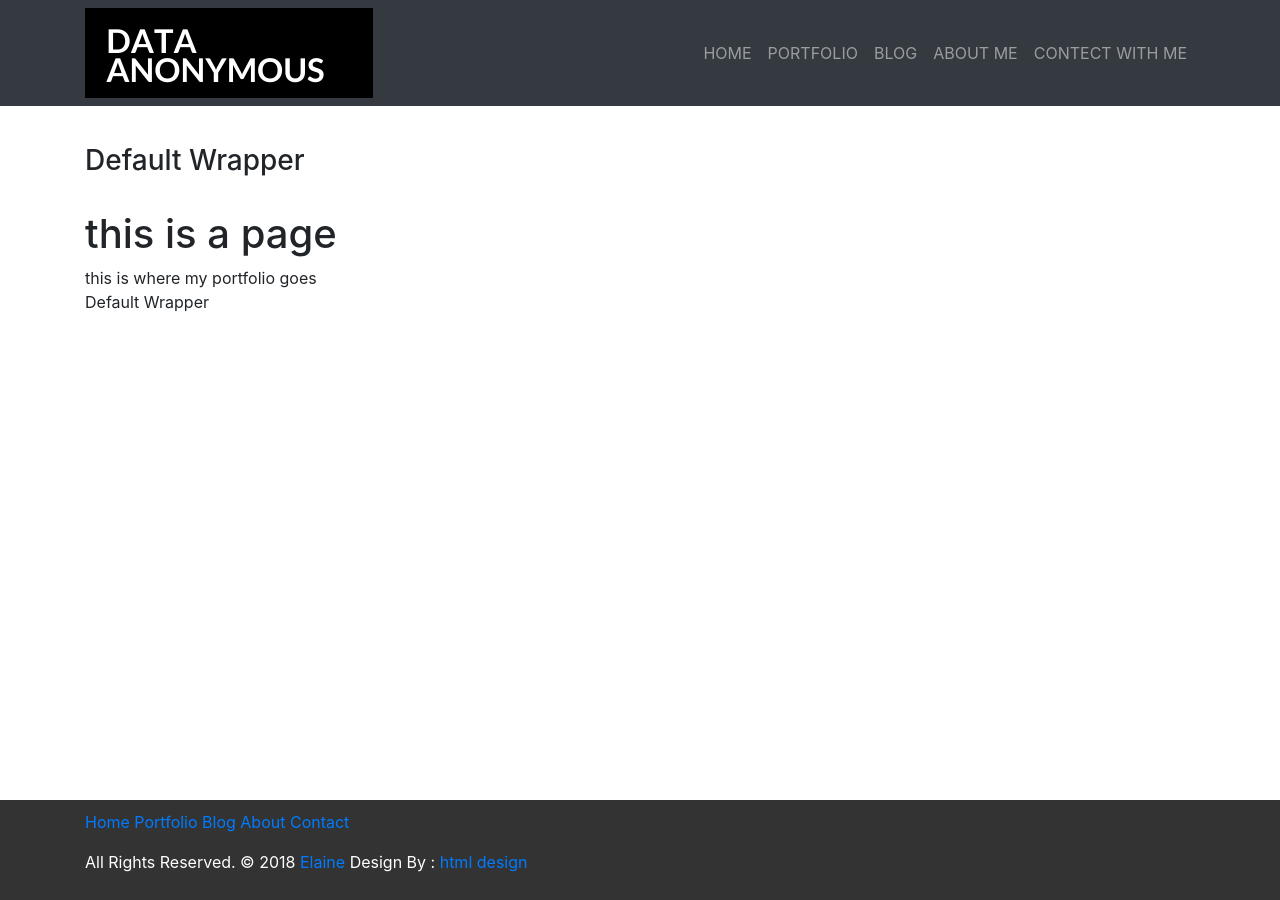
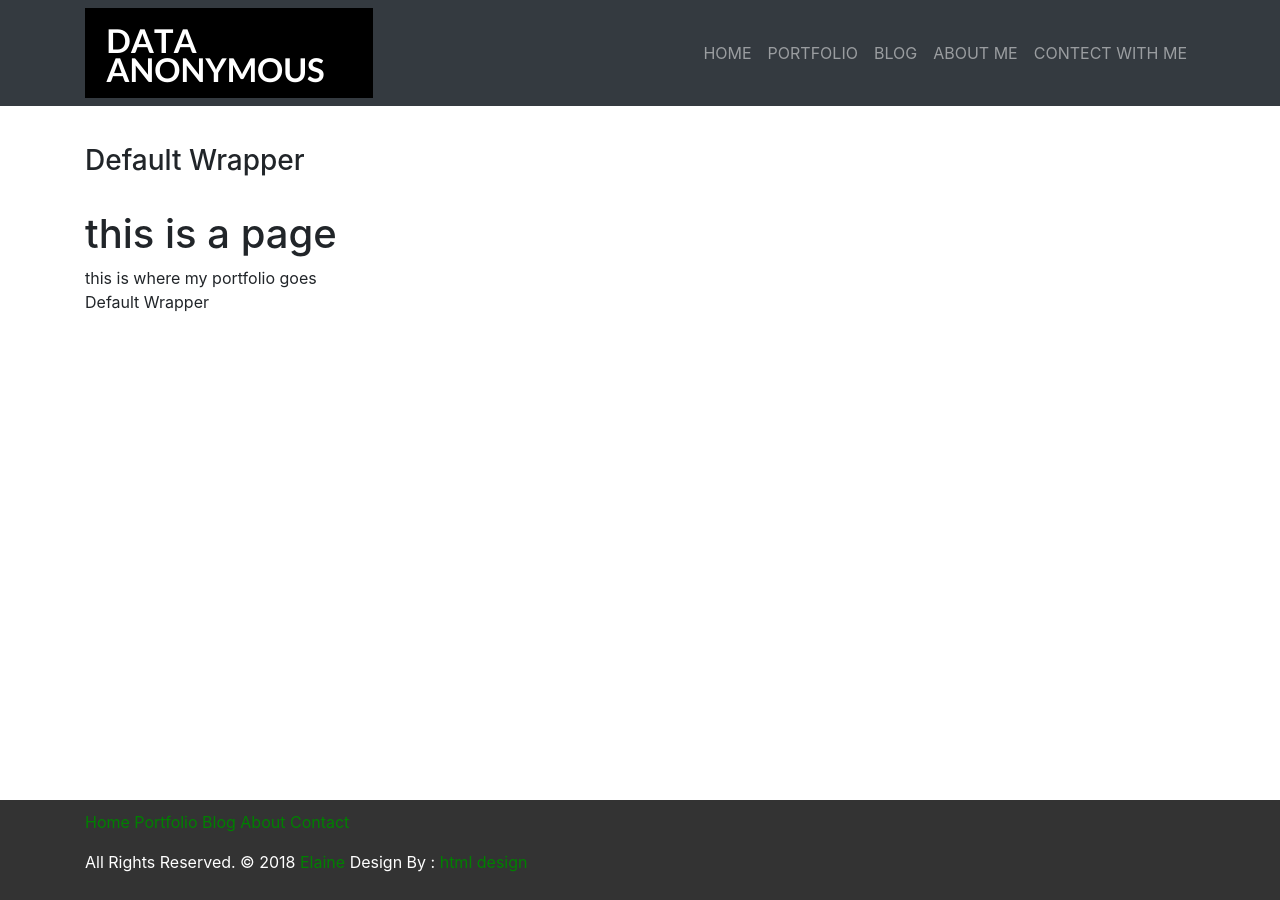
Before and after one commit to Elaine-learning-p/Data-Anonymous, a Jekyll site: the page built from Portfolio.html, in a window 1280 px wide. Built offline with Jekyll 4.4.1, drawn with Linux system fonts in a browser that asks for light colours; nearby versions of some CDN libraries; library files that are not in the unit come from our copies.

Commit message:
Update header.html

```diff
--- a/_includes/header.html
+++ b/_includes/header.html
@@ -41,6 +41,20 @@
     .fixed-footer{
         bottom: 0;
     }
-
+a:link {
+  color: green;
+  background-color: transparent;
+  text-decoration: none;
+}
+a:visited {
+  color: pink;
+  background-color: transparent;
+  text-decoration: none;
+}
+a:hover {
+  color: red;
+  background-color: transparent;
+  text-decoration: underline;
+}
 </style>
 </head>
```
